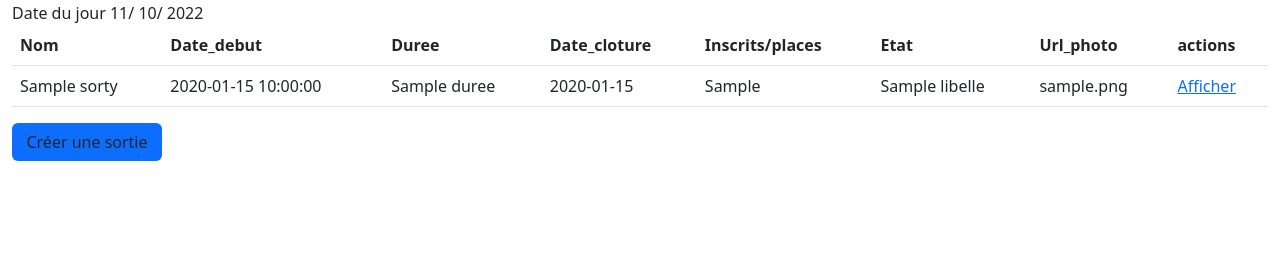
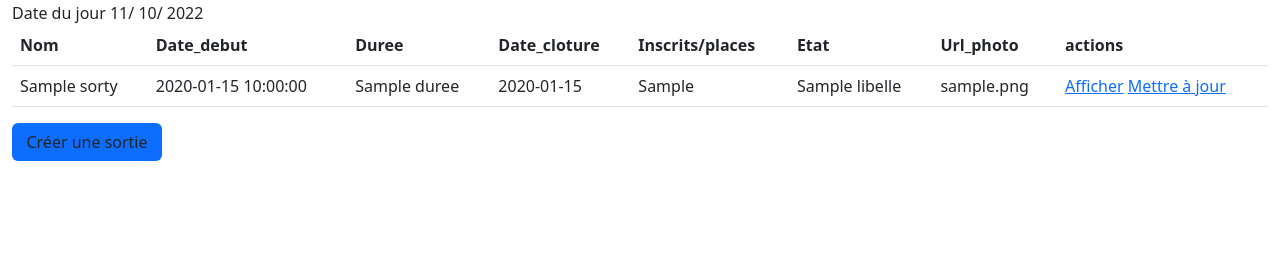
Before and after one commit to Tiphritos/Sortir.com, a Symfony app: template templates/accueil/index.html.twig in a window 1280 px wide. Shown: the part 115-368 px from the top of the page. Run offline with Twig, Linux system fonts and the light colour scheme; the template is opened without the code that fills it: most values are stand-ins (such as "Sample title", 1, 10 or a date in 2020); some libraries are stand-ins or nearby versions.

Commit message:
Lien mettre à jour page accueil

```diff
--- a/templates/accueil/index.html.twig
+++ b/templates/accueil/index.html.twig
@@ -40,7 +40,7 @@
             <td>{{ sortie.urlPhoto }}</td>
             <td>
                 <a href="{{ path('app_sortie_show', {'id': sortie.id}) }}">Afficher</a>
-          {#      <a href="{{ path('app_sortie_edit', {'id': sortie.id}) }}">edit</a>#}
+                <a href="{{ path('app_sortie_edit', {'id': sortie.id}) }}">Mettre à jour</a>
             </td>
         </tr>
 
```
